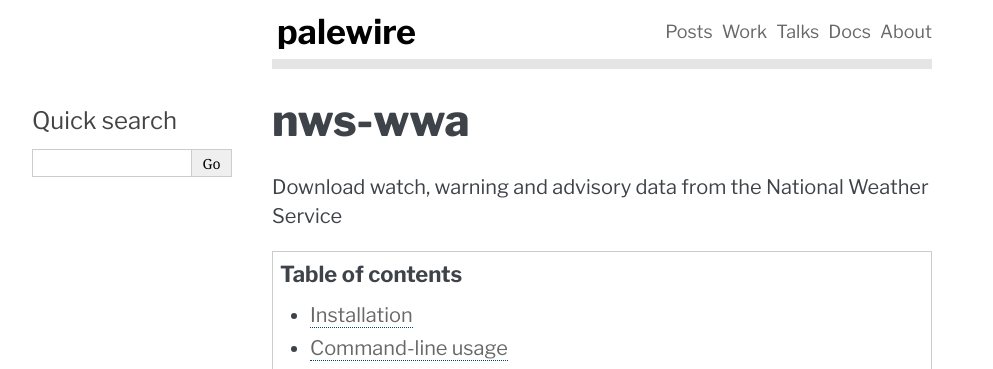
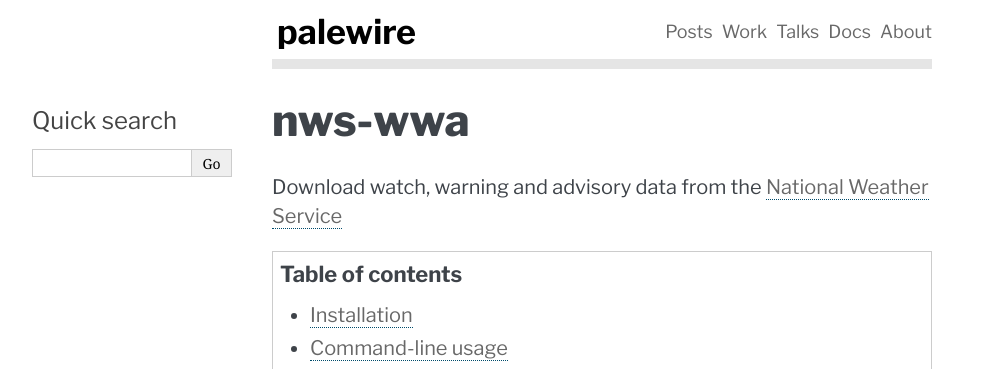
Before and after one commit to datadesk/nws-wwa, a Sphinx documentation site: the page built from docs/index.md, in a window 1280 px wide. Shown: the top 369 px of the page, without its empty margins (148-1141 px from the left). Built offline with Sphinx 7.4.7, drawn with Linux system fonts in a browser that asks for light colours; part of the change alters nothing that is shown.

````diff
--- a/docs/index.md
+++ b/docs/index.md
@@ -3,7 +3,7 @@
 
 # nws-wwa
 
-Download watch, warning and advisory data from the National Weather Service
+Download watch, warning and advisory data from the [National Weather Service](https://www.spc.noaa.gov/products/wwa/)
 
 ```{contents} Table of contents
 :local:
````
